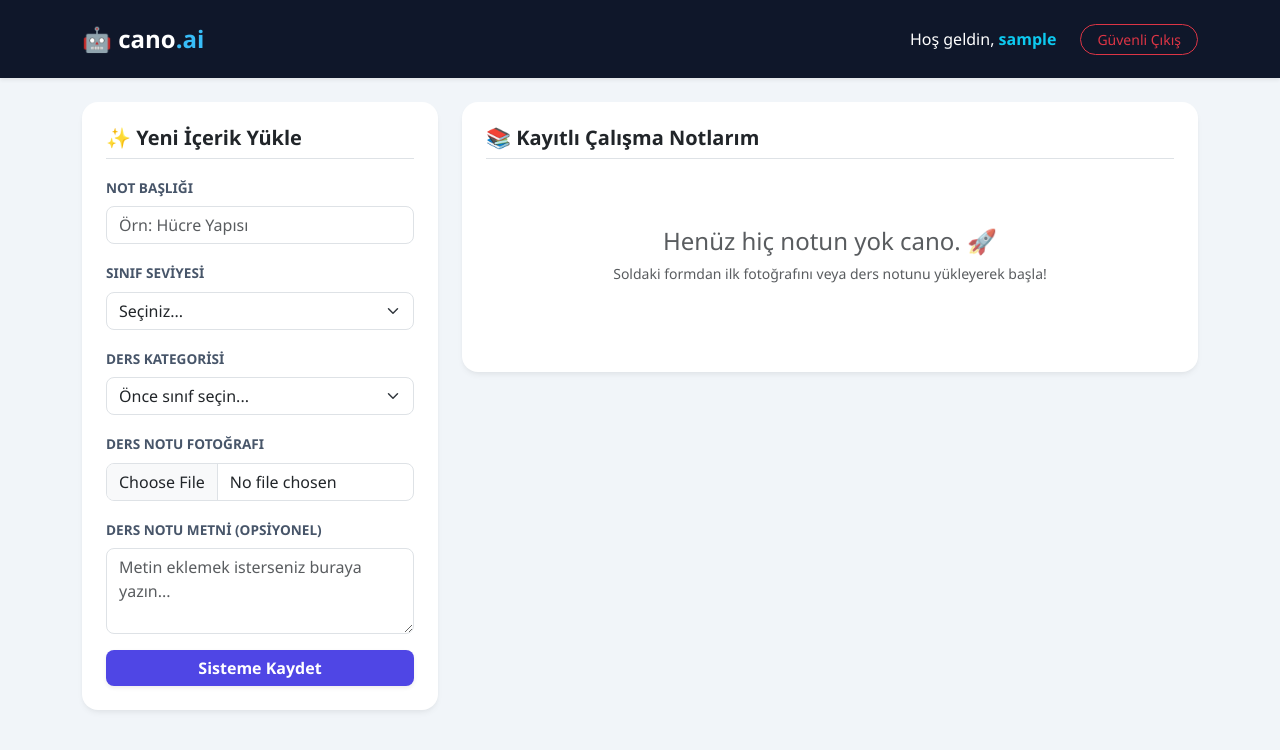
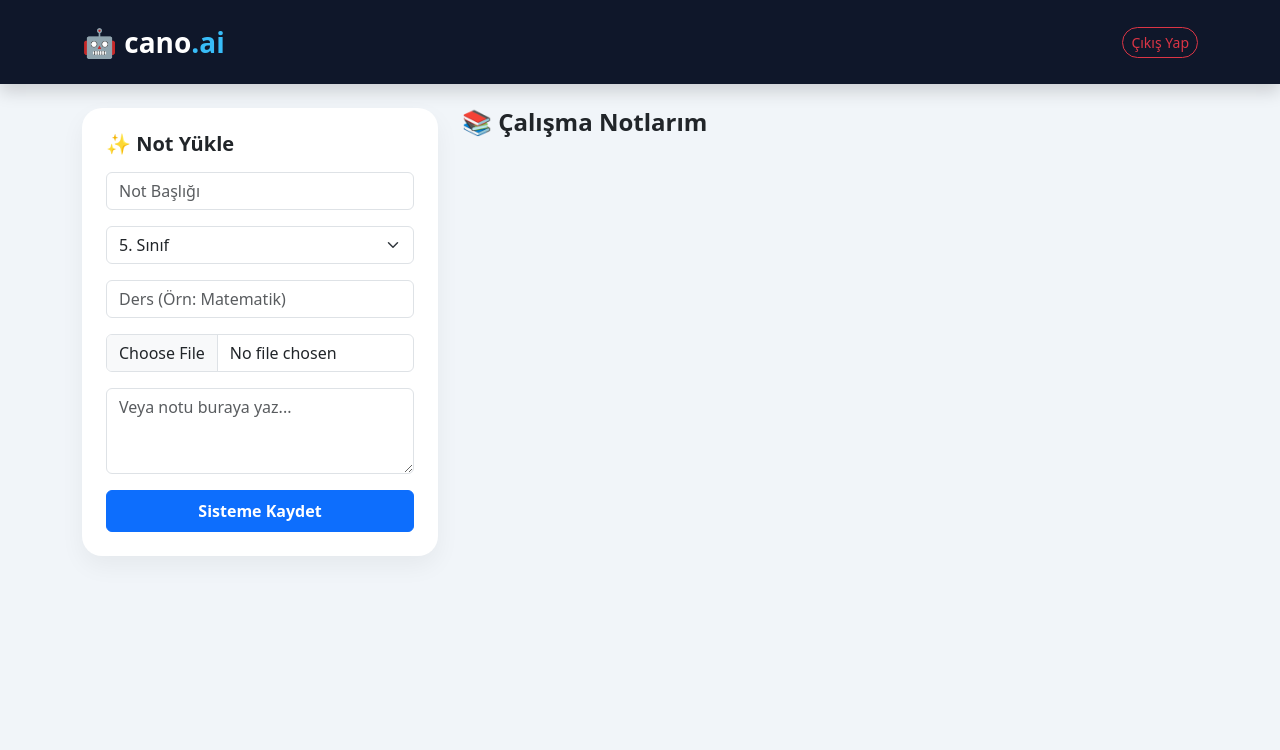
Before and after one commit to EmirCMD87/cano-ai, a Flask app: page /dashboard in a window 1280 px wide. Shown: the top 750 px of the page. Run offline with Flask 3, Linux system fonts and the light colour scheme; the visitor is signed in with stand-in values (Sample User, id 1); some libraries are stand-ins or nearby versions.

Commit message:
Update dashboard.html

```diff
--- a/templates/dashboard.html
+++ b/templates/dashboard.html
@@ -3,178 +3,109 @@
 <head>
     <meta charset="UTF-8">
     <meta name="viewport" content="width=device-width, initial-scale=1.0, maximum-scale=1.0, user-scalable=no">
-    <title>Öğrenci Paneli - Cano AI</title>
+    <title>Cano AI - Akıllı Panel</title>
     <link href="https://cdn.jsdelivr.net/npm/bootstrap@5.3.0/dist/css/bootstrap.min.css" rel="stylesheet">
     <style>
-        body {
-            background-color: #f1f5f9;
-            font-family: 'Segoe UI', Tahoma, Geneva, Verdana, sans-serif;
+        body { background-color: #f1f5f9; }
+        .navbar-custom { background: #0f172a; }
+        .custom-card { border: none; border-radius: 20px; background: #fff; box-shadow: 0 10px 25px rgba(0,0,0,0.05); }
+
+        /* CANO ÖZEL: OKUNAKLI DEV PANEL */
+        .ai-summary-box {
+            background: #f8fafc;
+            border-left: 6px solid #4f46e5;
+            padding: 25px;
+            border-radius: 12px;
+            font-size: 1.2rem; /* Yazıları büyüttük */
+            line-height: 1.7;
+            color: #1e293b;
         }
-        .navbar-custom {
-            background: #0f172a;
+        .ai-summary-box h4 { color: #4f46e5; font-weight: 800; border-bottom: 2px solid #e2e8f0; padding-bottom: 10px; margin-bottom: 15px; }
+
+        .ai-quiz-box {
+            background: #eef2ff;
+            border: 2px dashed #4f46e5;
+            padding: 20px;
+            border-radius: 12px;
+            margin-top: 20px;
         }
-        .custom-card {
-            border: none;
-            border-radius: 16px;
-            background: #ffffff;
-            box-shadow: 0 4px 6px -1px rgba(0,0,0,0.05), 0 2px 4px -1px rgba(0,0,0,0.03);
-            transition: transform 0.2s ease, box-shadow 0.2s ease;
-        }
-        .note-item-card:hover {
-            transform: translateY(-4px);
-            box-shadow: 0 10px 15px -3px rgba(0,0,0,0.1);
-        }
-        .ai-box {
-            background: #f8fafc;
-            border-left: 4px solid #4f46e5 !important;
-            border-radius: 8px;
-        }
-        .form-label {
-            font-weight: 600;
-            font-size: 0.85rem;
-            color: #475569;
-        }
+        .form-label { font-weight: 700; color: #334155; }
+        .badge-custom { font-size: 0.9rem; padding: 6px 12px; }
     </style>
 </head>
 <body>
-    <nav class="navbar navbar-expand navbar-dark navbar-custom shadow-sm py-3">
+    <nav class="navbar navbar-dark navbar-custom py-3 shadow">
         <div class="container">
-            <span class="navbar-brand fw-bold fs-4">🤖 cano<span class="text-primary" style="color: #38bdf8 !important;">.ai</span></span>
-            <div class="navbar-nav ms-auto align-items-center">
-                <span class="nav-link text-white me-3 d-none d-sm-inline">Hoş geldin, <strong class="text-info">{{ session['username'] }}</strong></span>
-                <a href="/logout" class="btn btn-sm btn-outline-danger rounded-pill px-3">Güvenli Çıkış</a>
-            </div>
+            <span class="navbar-brand fw-bold fs-3">🤖 cano<span style="color: #38bdf8;">.ai</span></span>
+            <a href="/logout" class="btn btn-outline-danger btn-sm rounded-pill">Çıkış Yap</a>
         </div>
     </nav>
 
     <div class="container mt-4">
-        {% with messages = get_flashed_messages(with_categories=true) %}
-            {% if messages %}
-                {% for category, message in messages %}
-                    <div class="alert alert-{{ category }} alert-dismissible fade show rounded-3 shadow-sm" role="alert">
-                        {{ message }}
-                        <button type="button" class="btn-close" data-bs-dismiss="alert" aria-label="Close"></button>
-                    </div>
-                {% endfor %}
-            {% endif %}
-        {% endwith %}
-
         <div class="row">
-            <div class="col-lg-4 mb-4">
-                <div class="card custom-card p-4">
-                    <h5 class="fw-bold text-dark mb-3 border-bottom pb-2">✨ Yeni İçerik Yükle</h5>
+            <div class="col-lg-4">
+                <div class="card custom-card p-4 mb-4">
+                    <h5 class="fw-bold mb-3">✨ Not Yükle</h5>
                     <form method="POST" enctype="multipart/form-data">
-                        <div class="mb-3">
-                            <label class="form-label">NOT BAŞLIĞI</label>
-                            <input type="text" name="title" class="form-control rounded-3" placeholder="Örn: Hücre Yapısı" required>
-                        </div>
-                        <div class="mb-3">
-                            <label class="form-label">SINIF SEVİYESİ</label>
-                            <select name="student_class" id="classSelect" class="form-select rounded-3" onchange="updateCourses()" required>
-                                <option value="" disabled selected>Seçiniz...</option>
-                                {% for i in range(5, 13) %}
-                                <option value="{{ i }}. Sınıf">{{ i }}. Sınıf</option>
-                                {% endfor %}
+                        <input type="text" name="title" class="form-control mb-3" placeholder="Not Başlığı" required>
+                        <select name="student_class" class="form-select mb-3" required>
+                            {% for i in range(5, 13) %}<option value="{{ i }}. Sınıf">{{ i }}. Sınıf</option>{% endfor %}
                         </select>
-                        </div>
-                        <div class="mb-3">
-                            <label class="form-label">DERS KATEGORİSİ</label>
-                            <select name="category" id="courseSelect" class="form-select rounded-3" required>
-                                <option value="" disabled selected>Önce sınıf seçin...</option>
-                            </select>
-                        </div>
-                        <div class="mb-3">
-                            <label class="form-label">DERS NOTU FOTOĞRAFI</label>
-                            <input type="file" name="image" class="form-control rounded-3" accept="image/*">
-                        </div>
-                        <div class="mb-3">
-                            <label class="form-label">DERS NOTU METNİ (OPSİYONEL)</label>
-                            <textarea name="content" class="form-control rounded-3" rows="3" placeholder="Metin eklemek isterseniz buraya yazın..."></textarea>
-                        </div>
-                        <button type="submit" class="btn btn-primary w-100 py-2.5 fw-bold rounded-3 shadow-sm" style="background: #4f46e5; border: none;">Sisteme Kaydet</button>
+                        <input type="text" name="category" class="form-control mb-3" placeholder="Ders (Örn: Matematik)" required>
+                        <input type="file" name="image" class="form-control mb-3">
+                        <textarea name="content" class="form-control mb-3" rows="3" placeholder="Veya notu buraya yaz..."></textarea>
+                        <button type="submit" class="btn btn-primary w-100 fw-bold py-2">Sisteme Kaydet</button>
                     </form>
                 </div>
             </div>
 
             <div class="col-lg-8">
-                <div class="card custom-card p-4">
-                    <h5 class="fw-bold text-dark mb-3 border-bottom pb-2">📚 Kayıtlı Çalışma Notlarım</h5>
-                    {% if not notes %}
-                        <div class="text-center text-muted py-5">
-                            <p class="fs-4 mb-1">Henüz hiç notun yok cano. 🚀</p>
-                            <p class="small">Soldaki formdan ilk fotoğrafını veya ders notunu yükleyerek başla!</p>
+                <h4 class="fw-bold mb-4 text-dark">📚 Çalışma Notlarım</h4>
+                {% for note in notes %}
+                <div class="card custom-card mb-4 overflow-hidden">
+                    <div class="p-4">
+                        <div class="d-flex justify-content-between align-items-start mb-3">
+                            <div>
+                                <h3 class="fw-bold text-primary mb-1">{{ note.title }}</h3>
+                                <span class="badge bg-dark badge-custom">{{ note.student_class }}</span>
+                                <span class="badge bg-primary badge-custom">{{ note.category }}</span>
                             </div>
-                    {% else %}
-                        <div class="row">
-                            {% for note in notes %}
-                                <div class="col-md-6 mb-4">
-                                    <div class="card h-100 custom-card note-item-card d-flex flex-column justify-content-between">
-                                        <div class="p-3">
-                                            <div class="d-flex justify-content-between align-items-center mb-2">
-                                                <span class="badge bg-primary rounded-pill small px-2 py-1">{{ note.student_class }}</span>
-                                                <span class="badge bg-secondary rounded-pill small px-2 py-1">{{ note.category }}</span>
                         </div>
-                                            <h6 class="fw-bold text-dark mb-2">{{ note.title }}</h6>
 
                         {% if note.image_path %}
-                                                <div class="mb-2 rounded-3 overflow-hidden border">
-                                                    <img src="/{{ note.image_path }}" class="w-100" style="max-height: 140px; object-fit: cover;">
+                        <img src="/{{ note.image_path }}" class="img-fluid rounded-4 mb-3 border" style="max-height: 300px; width: 100%; object-fit: cover;">
+                        {% endif %}
+
+                        {% if note.summary %}
+                            <div class="ai-summary-box shadow-sm mt-3">
+                                <h4>📝 YAPAY ZEKA DERS ÖZETİ</h4>
+                                <div style="white-space: pre-line;">{{ note.summary }}</div>
+                            </div>
+
+                            {% if note.questions %}
+                            <div class="ai-quiz-box mt-4">
+                                <h5 class="fw-bold text-indigo"><i class="fa-solid fa-pen-to-square"></i> 🧠 Kendini Dene!</h5>
+                                <div class="text-dark" style="white-space: pre-line; font-size: 1.1rem;">{{ note.questions }}</div>
+                                <div class="mt-3">
+                                    <small class="text-muted italic">*Soruları cevapla, eksiklerini gör!</small>
+                                </div>
                             </div>
                             {% endif %}
-
-                                            <p class="text-muted small mb-0" style="display: -webkit-box; -webkit-line-clamp: 3; -webkit-box-orient: vertical; overflow: hidden;">
-                                                {{ note.content }}
-                                            </p>
+                        {% else %}
+                            <div class="text-center py-4">
+                                <a href="/summarize/{{ note.id }}" class="btn btn-lg btn-success rounded-pill px-5 fw-bold shadow">
+                                    🚀 Yapay Zeka ile Analiz Et ve Sınav Hazırla
+                                </a>
                             </div>
-
-                                        <div class="p-3 pt-0">
-                                            <hr class="text-muted opacity-25 my-2">
-                                            {% if note.summary %}
-                                                <div class="p-2.5 ai-box shadow-sm mb-0">
-                                                    <div class="small fw-bold text-indigo mb-1" style="color: #4f46e5;">🤖 Yapay Zeka Özeti:</div>
-                                                    <div class="small text-dark" style="white-space: pre-line; font-size: 0.82rem; max-height: 200px; overflow-y: auto;">{{ note.summary }}</div>
-                                                </div>
-                                            {% else %}
-                                                <a href="/summarize/{{ note.id }}" class="btn btn-sm btn-outline-primary w-100 py-2 rounded-3 fw-bold">🤖 Yapay Zeka ile Özetle</a>
                         {% endif %}
                     </div>
                 </div>
-                                </div>
                 {% endfor %}
-                        </div>
-                    {% endif %}
-                </div>
             </div>
         </div>
     </div>
 
     <script src="https://cdn.jsdelivr.net/npm/bootstrap@5.3.0/dist/js/bootstrap.bundle.min.js"></script>
-    <script>
-        const coursesByClass = {
-            "ortaokul": ["Matematik", "Fen Bilgisi", "Türkçe", "Sosyal Bilgiler", "İngilizce", "Din Kültürü"],
-            "lise": ["Matematik", "Fizik", "Kimya", "Biyoloji", "Türk Dili ve Edebiyatı", "Tarih", "Coğrafya", "Felsefe", "İngilizce"]
-        };
-
-        function updateCourses() {
-            const classSelect = document.getElementById("classSelect");
-            const courseSelect = document.getElementById("courseSelect");
-            const selectedClass = classSelect.value;
-
-            let type = "ortaokul";
-            if (selectedClass.startsWith("9") || selectedClass.startsWith("10") || selectedClass.startsWith("11") || selectedClass.startsWith("12")) {
-                type = "lise";
-            }
-
-            const courses = coursesByClass[type];
-            courseSelect.innerHTML = '<option value="" disabled selected>Ders seçin...</option>';
-
-            courses.forEach(function(course) {
-                const option = document.createElement("option");
-                option.value = course;
-                option.text = course;
-                courseSelect.appendChild(option);
-            });
-        }
-    </script>
+    <script src="https://kit.fontawesome.com/your-code.js" crossorigin="anonymous"></script>
 </body>
 </html>
```
Lines whose indentation alone changed are shown as unchanged.
